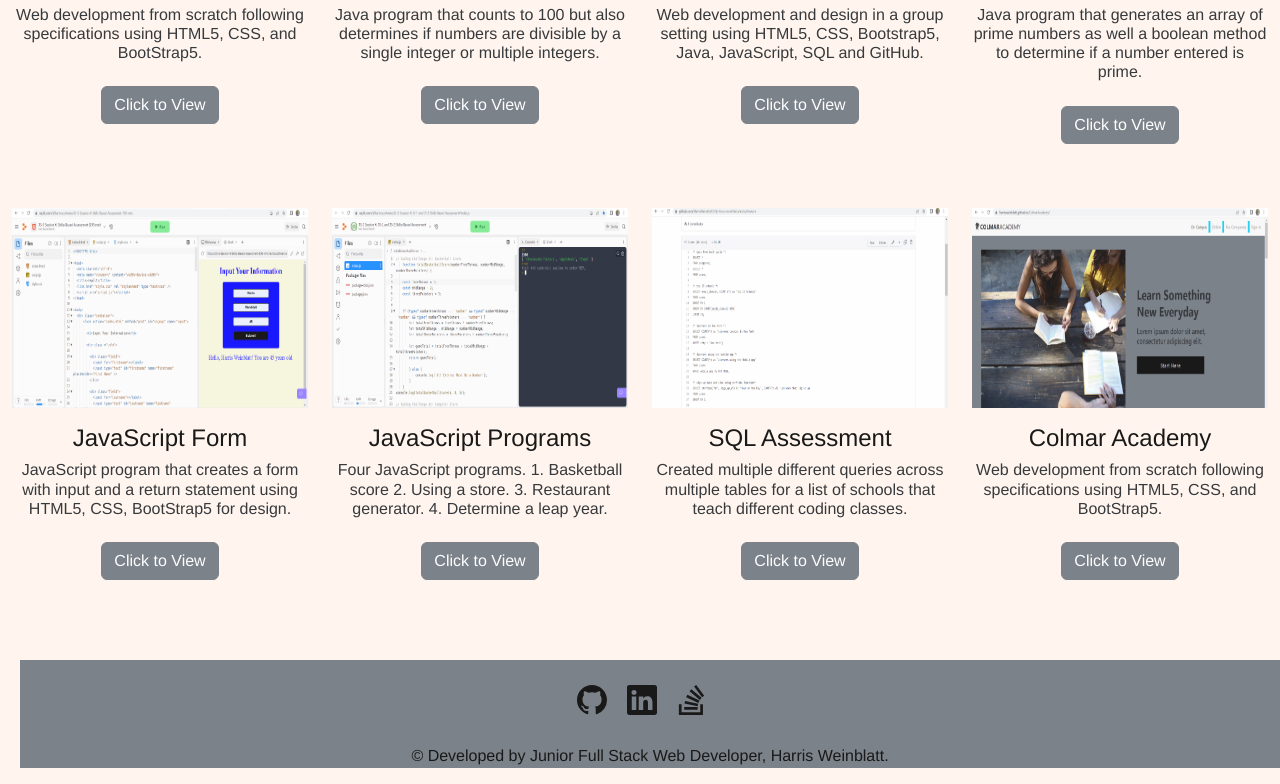
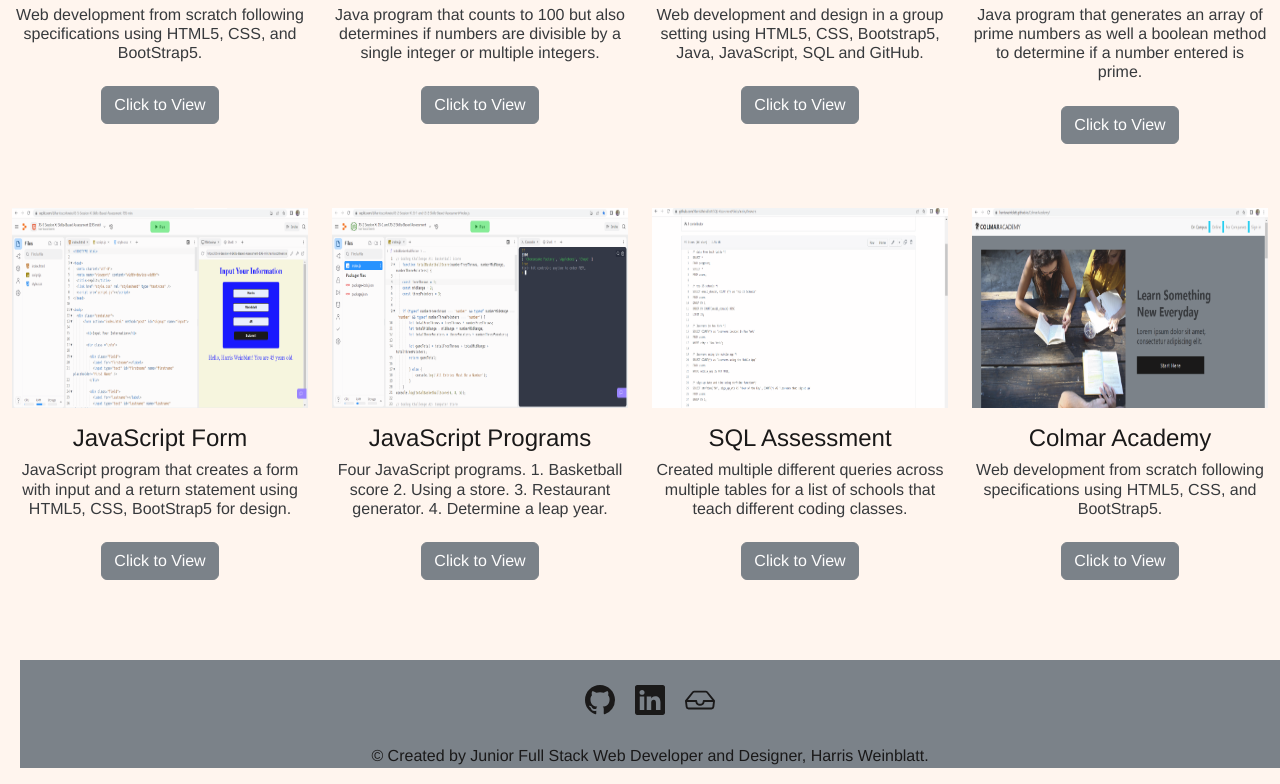
Before and after one commit to HarrisWeinblatt/HSW---Portfolio, a website: page index.html in a window 1280 px wide. Shown: the part 1282-2066 px from the top of the page. Drawn offline with nearby package versions, Linux system fonts and the light colour scheme.

Commit message:
email icon

```diff
--- a/index.html
+++ b/index.html
@@ -204,13 +204,12 @@
             <a href="https://www.linkedin.com/in/harris-weinblatt-490099245/" target="_blank"><svg xmlns="http://www.w3.org/2000/svg" width="30" height="30" fill="black" class="bi bi-linkedin" viewBox="0 0 16 16">
                 <path d="M0 1.146C0 .513.526 0 1.175 0h13.65C15.474 0 16 .513 16 1.146v13.708c0 .633-.526 1.146-1.175 1.146H1.175C.526 16 0 15.487 0 14.854V1.146zm4.943 12.248V6.169H2.542v7.225h2.401zm-1.2-8.212c.837 0 1.358-.554 1.358-1.248-.015-.709-.52-1.248-1.342-1.248-.822 0-1.359.54-1.359 1.248 0 .694.521 1.248 1.327 1.248h.016zm4.908 8.212V9.359c0-.216.016-.432.08-.586.173-.431.568-.878 1.232-.878.869 0 1.216.662 1.216 1.634v3.865h2.401V9.25c0-2.22-1.184-3.252-2.764-3.252-1.274 0-1.845.7-2.165 1.193v.025h-.016a5.54 5.54 0 0 1 .016-.025V6.169h-2.4c.03.678 0 7.225 0 7.225h2.4z"/>
               </svg><i class="fs-1 text-white mt-4 pe-3"></i></a>
-            <a href="https://www.stackoverflow.com" target="_blank"><svg xmlns="http://www.w3.org/2000/svg" width="30" height="30" fill="black" class="bi bi-stack-overflow" viewBox="0 0 16 16">
-                <path d="M12.412 14.572V10.29h1.428V16H1v-5.71h1.428v4.282h9.984z"/>
-                <path d="M3.857 13.145h7.137v-1.428H3.857v1.428zM10.254 0 9.108.852l4.26 5.727 1.146-.852L10.254 0zm-3.54 3.377 5.484 4.567.913-1.097L7.627 2.28l-.914 1.097zM4.922 6.55l6.47 3.013.603-1.294-6.47-3.013-.603 1.294zm-.925 3.344 6.985 1.469.294-1.398-6.985-1.468-.294 1.397z"/>
-              </svg><i class="fs-1 text-white mt-4 ps-3"></i></a>
+            <a href="mailto:harrisscottweinblatt@gmail.com" target="_blank"><i class="fs-1 text-white mt-4"></i><svg xmlns="http://www.w3.org/2000/svg" width="30" height="30" fill="black" class="bi bi-inbox" viewBox="0 0 16 16">
+                <path d="M4.98 4a.5.5 0 0 0-.39.188L1.54 8H6a.5.5 0 0 1 .5.5 1.5 1.5 0 1 0 3 0A.5.5 0 0 1 10 8h4.46l-3.05-3.812A.5.5 0 0 0 11.02 4H4.98zm9.954 5H10.45a2.5 2.5 0 0 1-4.9 0H1.066l.32 2.562a.5.5 0 0 0 .497.438h12.234a.5.5 0 0 0 .496-.438L14.933 9zM3.809 3.563A1.5 1.5 0 0 1 4.981 3h6.038a1.5 1.5 0 0 1 1.172.563l3.7 4.625a.5.5 0 0 1 .105.374l-.39 3.124A1.5 1.5 0 0 1 14.117 13H1.883a1.5 1.5 0 0 1-1.489-1.314l-.39-3.124a.5.5 0 0 1 .106-.374l3.7-4.625z"/>
+              </svg></a>
         </div>
         <div>
-            <p class="credits mt-4"> © Developed by Junior Full Stack Web Developer, Harris Weinblatt.</p>
+            <p class="credits mt-4"> © Created by Junior Full Stack Web Developer and Designer, Harris Weinblatt.</p>
     </footer>
 
     <script type="module" src="/index.js"></script>
```
